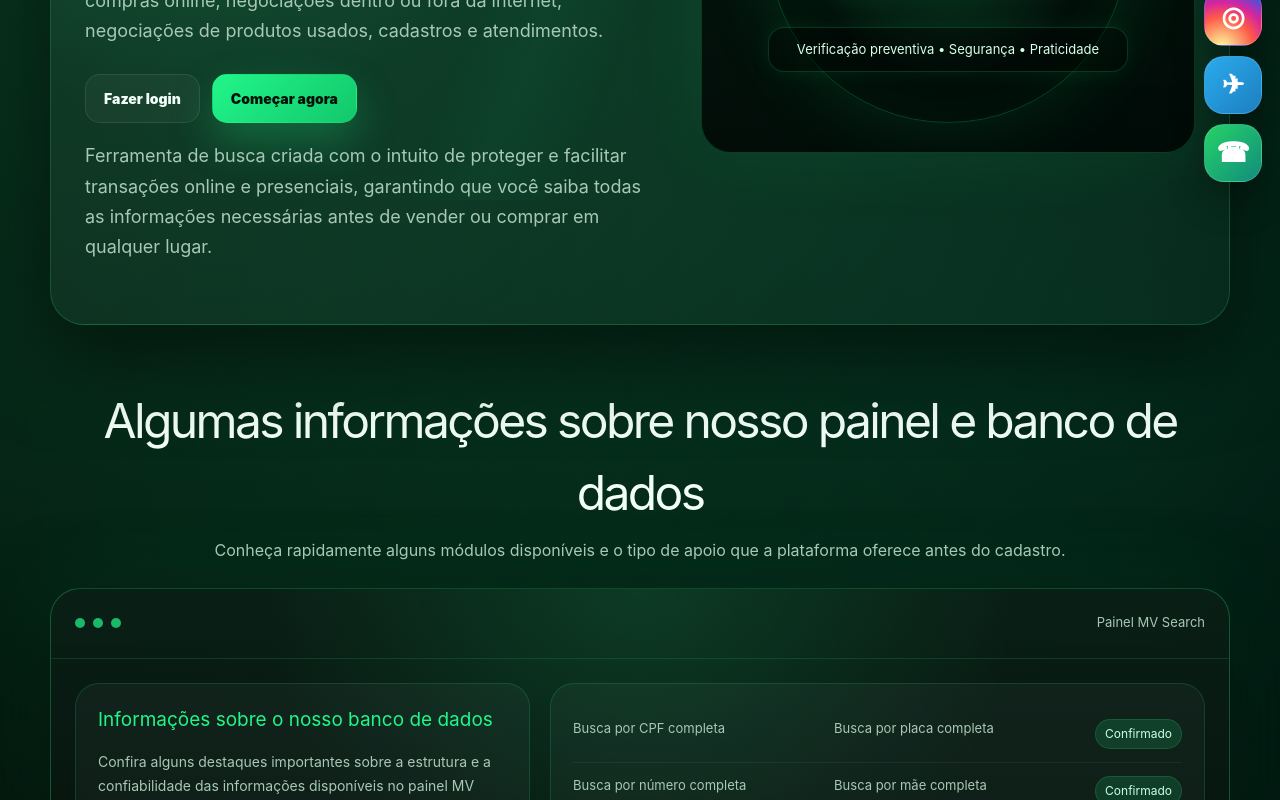
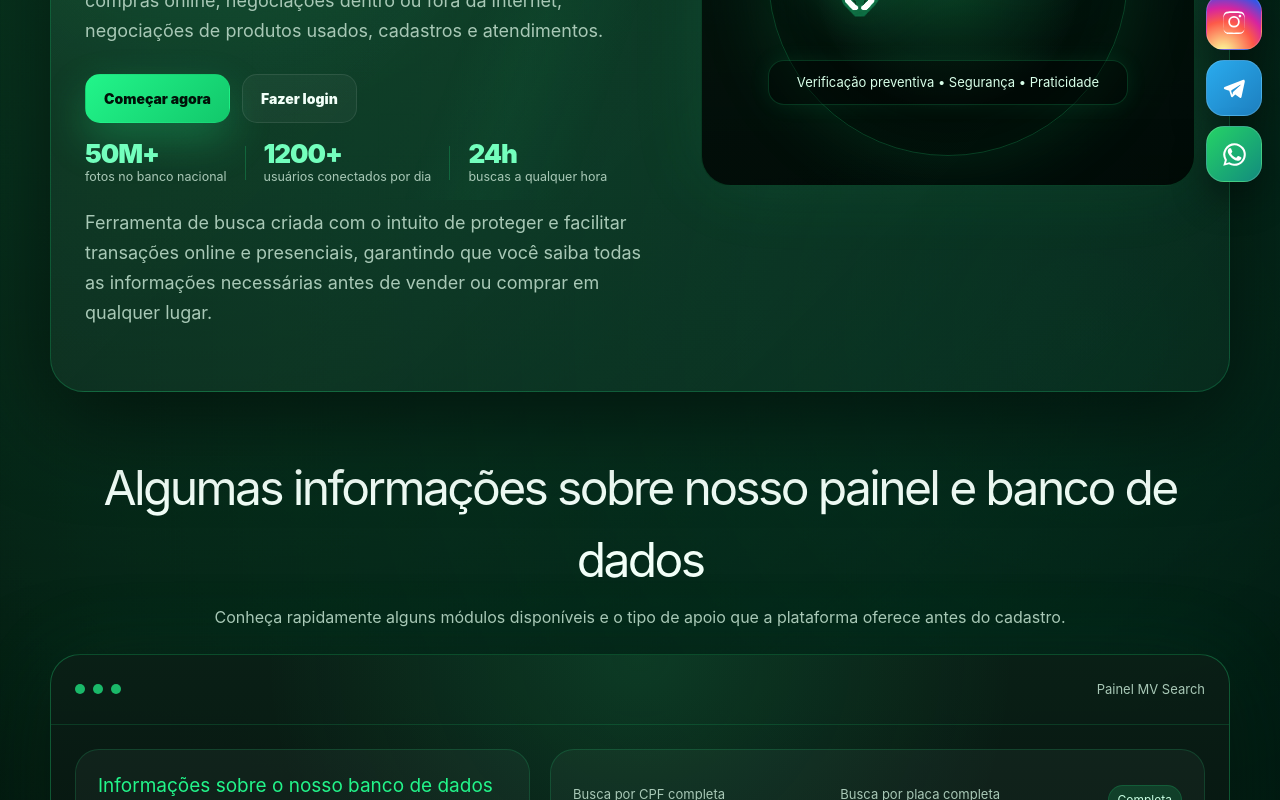
Before and after one commit to weverton-zfr/mv-search-front-end, a React (Vite) app: page / in a window 1280 px wide. Shown: the part 600-1400 px from the top of the page. Built offline with nearby package versions, Linux system fonts and the light colour scheme; no server answers.

Commit message:
feat: alterações index

```diff
--- a/src/pages/Landing.css
+++ b/src/pages/Landing.css
@@ -566,21 +566,22 @@
     }
 
     .landing-page .social-btn {
-      width: 58px;
-      height: 58px;
-      border-radius: 20px;
+      width: 56px;
+      height: 56px;
+      border-radius: 18px;
       display: grid;
       place-items: center;
       color: #fff;
-      font-size: 27px;
-      font-weight: 900;
-      box-shadow: 0 18px 36px rgba(0, 0, 0, 0.28);
-      transition: 0.2s ease;
-      border: 1px solid rgba(255, 255, 255, 0.14);
+      box-shadow: 0 18px 36px rgba(0, 0, 0, 0.32);
+      transition: transform 0.2s ease, box-shadow 0.2s ease;
+      border: 1px solid rgba(255, 255, 255, 0.16);
     }
 
+    .landing-page .social-btn svg { display: block; }
+
     .landing-page .social-btn:hover {
-      transform: translateY(-3px) scale(1.04);
+      transform: translateY(-3px) scale(1.05);
+      box-shadow: 0 22px 44px rgba(0, 0, 0, 0.4);
     }
 
     .landing-page .social-whatsapp {
@@ -593,6 +594,64 @@
 
     .landing-page .social-instagram {
       background: radial-gradient(circle at 30% 107%, #fdf497 0%, #fdf497 5%, #fd5949 45%, #d6249f 65%, #285AEB 90%);
+    }
+
+    /* Linha de prova social no hero */
+    .landing-page .trust-row {
+      display: flex;
+      align-items: center;
+      gap: 18px;
+      flex-wrap: wrap;
+      margin: 6px 0 22px;
+    }
+    .landing-page .trust-item {
+      display: flex;
+      flex-direction: column;
+      gap: 2px;
+    }
+    .landing-page .trust-item strong {
+      font-size: 26px;
+      font-weight: 950;
+      letter-spacing: -0.04em;
+      color: var(--green3);
+      line-height: 1;
+    }
+    .landing-page .trust-item span {
+      font-size: 12.5px;
+      color: var(--muted);
+      line-height: 1.3;
+    }
+    .landing-page .trust-divider {
+      width: 1px;
+      height: 34px;
+      background: rgba(34,245,138,0.22);
+    }
+
+    /* Selo do plano em destaque */
+    .landing-page .plan { position: relative; }
+    .landing-page .plan-badge {
+      position: absolute;
+      top: -14px;
+      left: 50%;
+      transform: translateX(-50%);
+      padding: 7px 16px;
+      border-radius: 999px;
+      background: linear-gradient(135deg, var(--green), var(--green2));
+      color: #001108;
+      font-size: 12px;
+      font-weight: 950;
+      text-transform: uppercase;
+      letter-spacing: 0.06em;
+      box-shadow: 0 12px 30px rgba(34,245,138,0.34);
+      white-space: nowrap;
+    }
+    .landing-page .plan .btn { width: 100%; }
+
+    /* CTA dentro do passo a passo */
+    .landing-page .steps-cta {
+      display: flex;
+      justify-content: center;
+      margin-top: 30px;
     }
 
     .landing-page footer {
@@ -623,6 +682,9 @@
       .landing-page .btn { width: 100%; }
       .landing-page .cards, .landing-page .steps, .landing-page .stat-grid { grid-template-columns: 1fr; }
       .landing-page .row { grid-template-columns: 1fr; }
+      .landing-page .trust-row { gap: 12px; }
+      .landing-page .trust-item strong { font-size: 22px; }
+      .landing-page .steps-cta .btn { width: 100%; }
       .landing-page .brand { font-size: 20px; }
       .landing-page .brand-logo-wrap { width: 50px; height: 50px; }
       .landing-page .brand-logo { width: 40px; height: 40px; }
--- a/src/pages/Landing.jsx
+++ b/src/pages/Landing.jsx
@@ -14,6 +14,7 @@ export default function Landing() {
             <a href="#beneficios">Benefícios</a>
             <a href="#como-funciona">Como funciona</a>
             <a href="#planos">Planos</a>
+            <a href="#faq">Dúvidas</a>
           </nav>
 
           <div className="nav-actions">
@@ -37,8 +38,16 @@ export default function Landing() {
                 </p>
 
                 <div className="hero-actions">
+                  <a href="/register" className="btn btn-primary">Começar agora</a>
                   <a href="/login" className="btn btn-ghost">Fazer login</a>
-              <a href="/register" className="btn btn-primary">Começar agora</a>
+                </div>
+
+                <div className="trust-row">
+                  <div className="trust-item"><strong>50M+</strong><span>fotos no banco nacional</span></div>
+                  <div className="trust-divider"></div>
+                  <div className="trust-item"><strong>1200+</strong><span>usuários conectados por dia</span></div>
+                  <div className="trust-divider"></div>
+                  <div className="trust-item"><strong>24h</strong><span>buscas a qualquer hora</span></div>
                 </div>
 
                 <p className="conversion-note">
@@ -84,11 +93,11 @@ export default function Landing() {
                 </div>
 
                 <div className="mock-table">
-              <div className="row"><span>Busca por CPF completa</span><span>Busca por placa completa</span><span className="status">Confirmado</span></div>
-              <div className="row"><span>Busca por número completa</span><span>Busca por mãe completa</span><span className="status">Confirmado</span></div>
-              <div className="row"><span>Busca por interesses comerciais</span><span>Buscar processos</span><span className="status">Confirmado</span></div>
-              <div className="row"><span>Busca por proprietário</span><span>Busca por CNPJ</span><span className="status">Confirmado</span></div>
-              <div className="row"><span>Busca por vizinho</span><span>Busca por foto</span><span className="status">Confirmado</span></div>
+                  <div className="row"><span>Busca por CPF completa</span><span>Busca por placa completa</span><span className="status">Completa</span></div>
+                  <div className="row"><span>Busca por número completa</span><span>Busca por mãe completa</span><span className="status">Completa</span></div>
+                  <div className="row"><span>Busca por interesses comerciais</span><span>Buscar processos</span><span className="status">Completa</span></div>
+                  <div className="row"><span>Busca por proprietário</span><span>Busca por CNPJ</span><span className="status">Completa</span></div>
+                  <div className="row"><span>Busca por vizinho</span><span>Busca por foto</span><span className="status">Completa</span></div>
                 </div>
               </div>
             </div>
@@ -115,7 +124,7 @@ export default function Landing() {
           <div className="container">
             <div className="section-head">
               <h2>Como funciona</h2>
-          <p>Um caminho curto e objetivo para o cliente que chega do anúncio.</p>
+              <p>Um passo a passo simples, de como adquirir acesso ao nosso painel!</p>
             </div>
 
             <div className="steps">
@@ -123,6 +132,10 @@ export default function Landing() {
               <div className="step"><h3>Escolha seu plano</h3><p>Dê uma olhada em nossos planos, escolha o plano que melhor te atende e clique em atualizar plano.</p></div>
               <div className="step"><h3>Finalize o pagamento</h3><p>Após escolher seu plano e finalizar o pagamento, os módulos de consulta bloqueados serão automaticamente liberados.</p></div>
               <div className="step"><h3>Use o painel</h3><p>Já pode utilizar o painel e fazer suas consultas. Qualquer dúvida, oferecemos suporte via Telegram/WhatsApp.</p></div>
+            </div>
+
+            <div className="steps-cta">
+              <a href="/register" className="btn btn-primary">Criar minha conta agora</a>
             </div>
           </div>
         </section>
@@ -145,7 +158,8 @@ export default function Landing() {
               </article>
 
               <article className="plan featured">
-            <div className="plan-label">Mais escolhido</div>
+                <div className="plan-badge">Mais escolhido</div>
+                <div className="plan-label">Recomendado</div>
                 <h3>Plano Avançado de Verificação</h3>
                 <div className="price">R$ 99,99 <small>/ mês</small></div>
                 <p>Para compradores e vendedores que precisam de busca e suporte com mais frequência, pra compras online ou presenciais.</p>
@@ -186,16 +200,28 @@ export default function Landing() {
             <div className="cta">
               <h2>Inicie agora mesmo seu plano básico, avançado ou profissional e garanta mais segurança em qualquer tipo de negociação, seja online ou presencial.</h2>
               <p>Crie sua conta e faça seu login, selecione o plano que você deseja e comece hoje mesmo a negociar de forma inteligente.</p>
-          <div className="cta-actions"><a href="/login" className="btn btn-ghost">Fazer login</a><a href="/register" className="btn btn-primary">Criar minha conta</a></div>
+              <div className="cta-actions"><a href="/register" className="btn btn-primary">Criar minha conta</a><a href="/login" className="btn btn-ghost">Fazer login</a></div>
             </div>
           </div>
         </section>
       </main>
 
       <div className="social-float">
-    <a className="social-btn social-instagram" href="https://www.instagram.com/mvsearch" target="_blank" rel="noreferrer" aria-label="Instagram">◎</a>
-    <a className="social-btn social-telegram" href="https://t.me/mvsearch" target="_blank" rel="noreferrer" aria-label="Telegram">✈</a>
-    <a className="social-btn social-whatsapp" href="https://wa.me/5511978984287" target="_blank" rel="noreferrer" aria-label="WhatsApp">☎</a>
+        <a className="social-btn social-instagram" href="https://www.instagram.com/mvsearchoficial/" target="_blank" rel="noreferrer" aria-label="Instagram">
+          <svg viewBox="0 0 24 24" width="26" height="26" fill="currentColor" aria-hidden="true">
+            <path d="M12 2.16c3.2 0 3.58.01 4.85.07 1.17.05 1.8.25 2.23.41.56.22.96.48 1.38.9.42.42.68.82.9 1.38.16.42.36 1.06.41 2.23.06 1.27.07 1.65.07 4.85s-.01 3.58-.07 4.85c-.05 1.17-.25 1.8-.41 2.23-.22.56-.48.96-.9 1.38-.42.42-.82.68-1.38.9-.42.16-1.06.36-2.23.41-1.27.06-1.65.07-4.85.07s-3.58-.01-4.85-.07c-1.17-.05-1.8-.25-2.23-.41a3.72 3.72 0 0 1-1.38-.9 3.72 3.72 0 0 1-.9-1.38c-.16-.42-.36-1.06-.41-2.23C2.17 15.58 2.16 15.2 2.16 12s.01-3.58.07-4.85c.05-1.17.25-1.8.41-2.23.22-.56.48-.96.9-1.38.42-.42.82-.68 1.38-.9.42-.16 1.06-.36 2.23-.41C8.42 2.17 8.8 2.16 12 2.16zm0 1.62c-3.15 0-3.52.01-4.76.07-1.15.05-1.77.24-2.19.4-.55.22-.94.47-1.35.88-.41.41-.66.8-.88 1.35-.16.42-.35 1.04-.4 2.19-.06 1.24-.07 1.61-.07 4.76s.01 3.52.07 4.76c.05 1.15.24 1.77.4 2.19.22.55.47.94.88 1.35.41.41.8.66 1.35.88.42.16 1.04.35 2.19.4 1.24.06 1.61.07 4.76.07s3.52-.01 4.76-.07c1.15-.05 1.77-.24 2.19-.4.55-.22.94-.47 1.35-.88.41-.41.66-.8.88-1.35.16-.42.35-1.04.4-2.19.06-1.24.07-1.61.07-4.76s-.01-3.52-.07-4.76c-.05-1.15-.24-1.77-.4-2.19a3.63 3.63 0 0 0-.88-1.35 3.63 3.63 0 0 0-1.35-.88c-.42-.16-1.04-.35-2.19-.4-1.24-.06-1.61-.07-4.76-.07zm0 2.76a5.3 5.3 0 1 1 0 10.6 5.3 5.3 0 0 1 0-10.6zm0 1.62a3.68 3.68 0 1 0 0 7.36 3.68 3.68 0 0 0 0-7.36zm5.48-2.87a1.24 1.24 0 1 1 0 2.48 1.24 1.24 0 0 1 0-2.48z"/>
+          </svg>
+        </a>
+        <a className="social-btn social-telegram" href="https://t.me/indisponivel" target="_blank" rel="noreferrer" aria-label="Telegram">
+          <svg viewBox="0 0 24 24" width="26" height="26" fill="currentColor" aria-hidden="true">
+            <path d="M21.94 4.66a1.36 1.36 0 0 0-1.39-.2L3.3 11.15c-.9.36-.88 1.65.03 1.97l4.3 1.5 1.66 5.34c.2.64 1 .85 1.48.38l2.4-2.34 4.2 3.1c.55.4 1.33.1 1.48-.56l3.1-14.4a1.36 1.36 0 0 0-.51-1.48zM9.7 14.13l8.04-5.02c.17-.1.35.13.2.27l-6.63 6.02c-.23.21-.38.5-.43.81l-.23 1.55a.18.18 0 0 1-.35.02l-.86-2.78a.9.9 0 0 1 .26-.87z"/>
+          </svg>
+        </a>
+        <a className="social-btn social-whatsapp" href="https://wa.me/55000000000" target="_blank" rel="noreferrer" aria-label="WhatsApp">
+          <svg viewBox="0 0 24 24" width="27" height="27" fill="currentColor" aria-hidden="true">
+            <path d="M17.5 14.38c-.3-.15-1.77-.87-2.04-.97-.27-.1-.47-.15-.67.15-.2.3-.77.97-.95 1.17-.17.2-.35.22-.65.07-.3-.15-1.26-.46-2.4-1.48-.89-.79-1.49-1.77-1.66-2.07-.17-.3-.02-.46.13-.61.13-.13.3-.35.45-.52.15-.17.2-.3.3-.5.1-.2.05-.37-.02-.52-.08-.15-.67-1.62-.92-2.22-.24-.58-.49-.5-.67-.51-.17-.01-.37-.01-.57-.01-.2 0-.52.07-.79.37-.27.3-1.04 1.02-1.04 2.48 0 1.46 1.07 2.88 1.22 3.08.15.2 2.1 3.2 5.08 4.49.71.31 1.26.49 1.69.62.71.23 1.36.2 1.87.12.57-.08 1.77-.72 2.02-1.42.25-.7.25-1.3.17-1.42-.07-.13-.27-.2-.57-.35zM12 2a10 10 0 0 0-8.6 15.06L2 22l5.06-1.33A10 10 0 1 0 12 2zm0 18.18a8.16 8.16 0 0 1-4.16-1.14l-.3-.18-3.08.81.82-3-.19-.31A8.18 8.18 0 1 1 12 20.18z"/>
+          </svg>
+        </a>
       </div>
 
       <footer>
```
Lines whose indentation alone changed are shown as unchanged.
